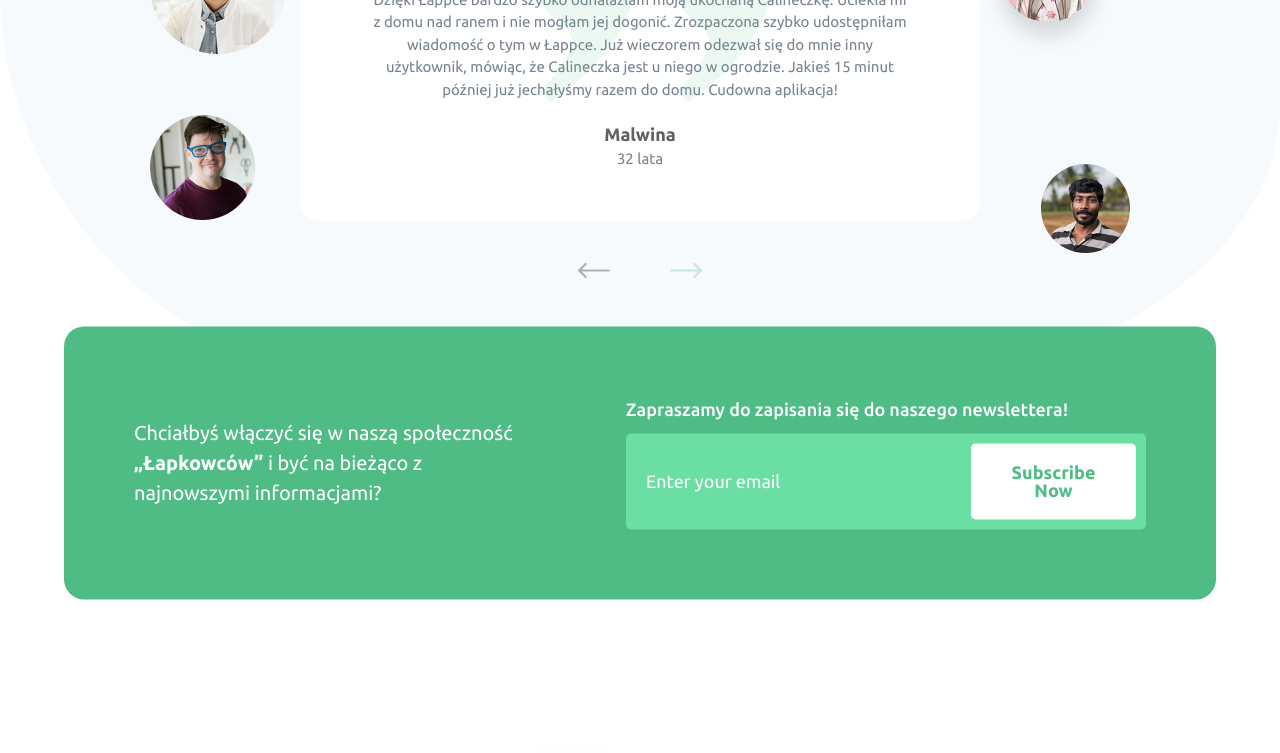
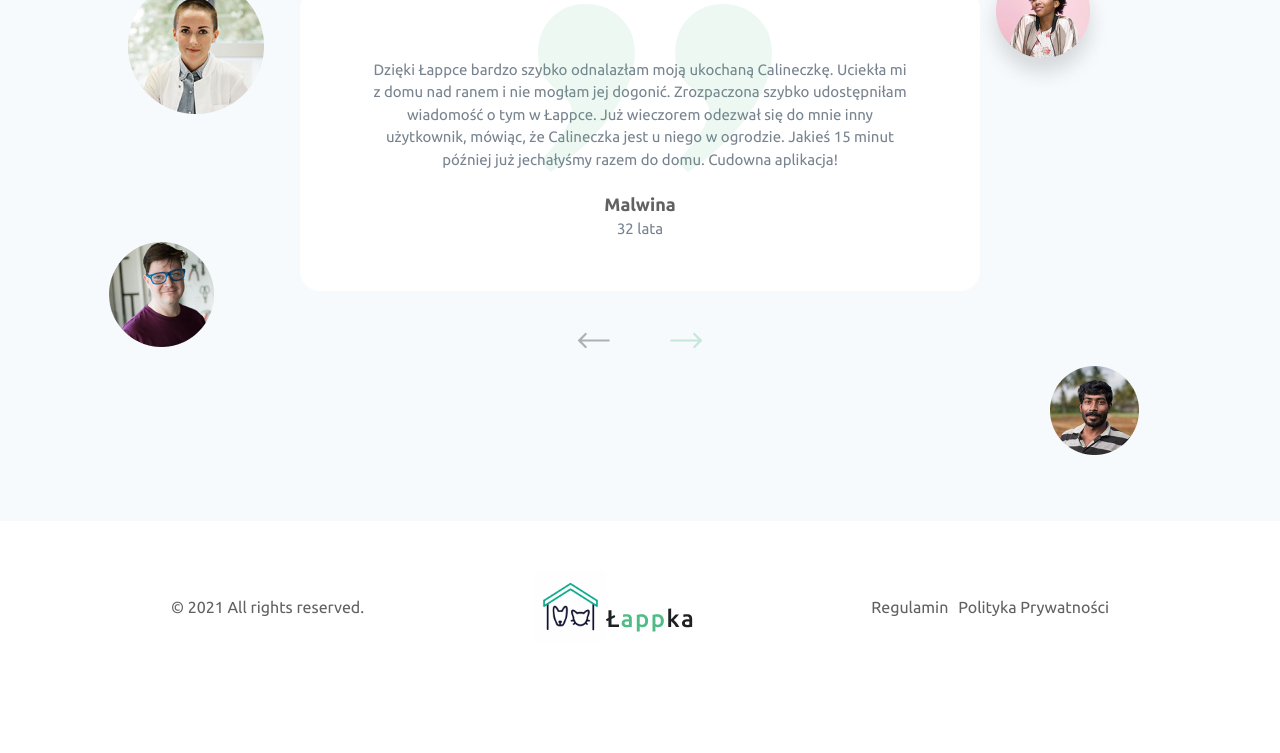
Before and after one commit to KarasJakub/Lappka-Landing, a React (Create React App) app: page / in a window 1280 px wide. Shown: the part 3085-3838 px from the top of the page. After the commit the page ends 3777 px from the top, so only its background shows below. Built offline with nearby package versions, Linux system fonts and the light colour scheme.

Commit message:
fixed photos positions in OpinionsSection

```diff
--- a/src/App.tsx
+++ b/src/App.tsx
@@ -27,7 +27,7 @@ function App() {
         <WhyUsSection />
         <InfoSection />
         <OpinionsSection />
-        <CTA />
+        {/* <CTA /> */}
         <Footer />
       </ThemeProvider>
     </>
--- a/src/components/OpinionsSection/OpinionsSection.styled.ts
+++ b/src/components/OpinionsSection/OpinionsSection.styled.ts
@@ -3,18 +3,14 @@ import { styled } from "styled-components";
 export const OpinionsWrapper = styled.section`
     width: 100%;
     background-color: #F7FAFD;
-    padding: 4rem;
-    border-radius: 100% 0% 51% 49% / 0% 90% 70% 100% ;
+    padding: 7rem 2.5rem 7rem 2.5rem;
+    /* border-radius: 100% 0% 51% 49% / 0% 90% 70% 100% ; */
     overflow-x: hidden;
     position: relative;
     margin: 0 auto;
 
     ${({ theme }) => theme.MQ.tablet} {
-        padding: 7rem;
-    }
-
-    ${({ theme }) => theme.MQ.desktop} {
-        padding: 7rem;
+        padding: 14rem 0;
     }
 `
 export const OpinionsInnerWrapper = styled.div`
@@ -34,8 +30,8 @@ export const Title = styled.h6`
 
 export const FirstWomenImage = styled.img`
     position: absolute;
-    top: 20%;
-    left: 7%;
+    top: 18%;
+    left: 10%;
     display: none;
 
     ${({ theme }) => theme.MQ.largeLaptop} {
@@ -48,8 +44,8 @@ export const FirstWomenImage = styled.img`
 `
 export const SecondWomenImage = styled.img`
     position: absolute;
-    top: 20%;
-    right: 8%;
+    top: 13%;
+    right: 13%;
     display: none;
 
     ${({ theme }) => theme.MQ.largeLaptop} {
@@ -63,8 +59,8 @@ export const SecondWomenImage = styled.img`
 
 export const FirstManImage = styled.img`
     position: absolute;
-    top: 60%;
-    left: 7%;
+    top: 71.7%;
+    left: 8.5%;
     display: none;
 
     ${({ theme }) => theme.MQ.largeLaptop} {
@@ -78,8 +74,8 @@ export const FirstManImage = styled.img`
 
 export const SecondManImage = styled.img`
     position: absolute;
-    top: 70%;
-    right: 7%;
+    bottom: -15%;
+    right: 11%;
     display: none;
 
     ${({ theme }) => theme.MQ.largeLaptop} {
--- a/src/components/OpinionsSection/OpinionsSlider/OpinionsSlider.tsx
+++ b/src/components/OpinionsSection/OpinionsSlider/OpinionsSlider.tsx
@@ -59,7 +59,7 @@ const OpinionsSlider = () => {
     [currentSlide]
   );
   const isNextDisabled = React.useMemo(
-    () => currentSlide === 2,
+    () => currentSlide === 1,
     [currentSlide]
   );
 
```
